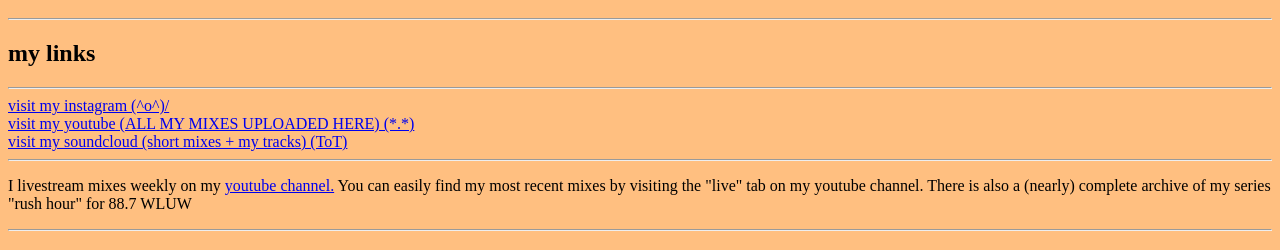
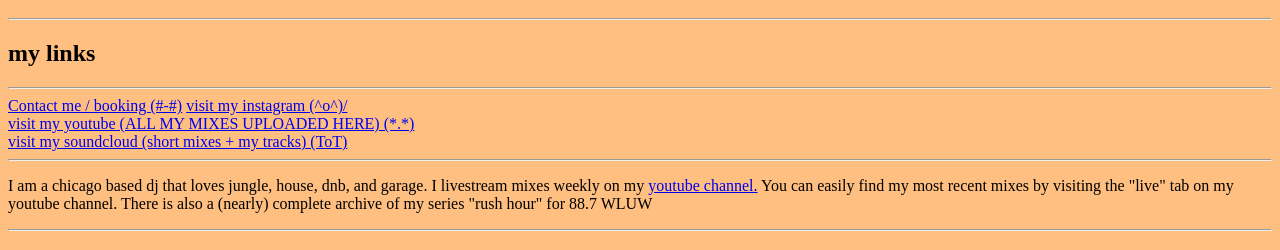
Before and after one commit to dj-e6/dj-e6.github.io, a plain HTML site: page index.html in a window 1280 px wide. Shown: the part 48-298 px from the top of the page. Drawn offline with Linux system fonts and the light colour scheme.

Commit message:
Update index.html

```diff
--- a/index.html
+++ b/index.html
@@ -9,13 +9,14 @@
 		<hr>
 		<h2>my links</h2>
 		<hr>
+		<a href="mailto:3ethan66@gmail.com">Contact me / booking (#-#)</a>
 		<a href="https://www.instagram.com/_dje6/">visit my instagram (^o^)/</a>
 		<br>
 		<a href="https://www.youtube.com/channel/UCXcy-prdMfnikJY0pupYE8Q">visit my youtube (ALL MY MIXES UPLOADED HERE) (*.*)</a>
         <br>
         <a href="https://soundcloud.com/ethan-davis-527572993">visit my soundcloud (short mixes + my tracks) (ToT)</a></h2>
 		<hr>
-		<p> I livestream mixes weekly on my <a href="https://www.youtube.com/channel/UCXcy-prdMfnikJY0pupYE8Q"> youtube channel.</a>  You can easily find my most recent mixes by visiting the "live" tab on my youtube channel.  There is also a (nearly) complete archive of my series "rush hour" for 88.7 WLUW </p>
+		<p> I am a chicago based dj that loves jungle, house, dnb, and garage.  I livestream mixes weekly on my <a href="https://www.youtube.com/channel/UCXcy-prdMfnikJY0pupYE8Q"> youtube channel.</a>  You can easily find my most recent mixes by visiting the "live" tab on my youtube channel.  There is also a (nearly) complete archive of my series "rush hour" for 88.7 WLUW </p>
             <hr>
 		<h1>listen to my recent mix:</h1>
 		<iframe width="560" height="315" src="https://www.youtube.com/embed/cr0DxkU8p_s" title="YouTube video player" frameborder="0" allow="accelerometer; autoplay; clipboard-write; encrypted-media; gyroscope; picture-in-picture; web-share" allowfullscreen></iframe>
```
